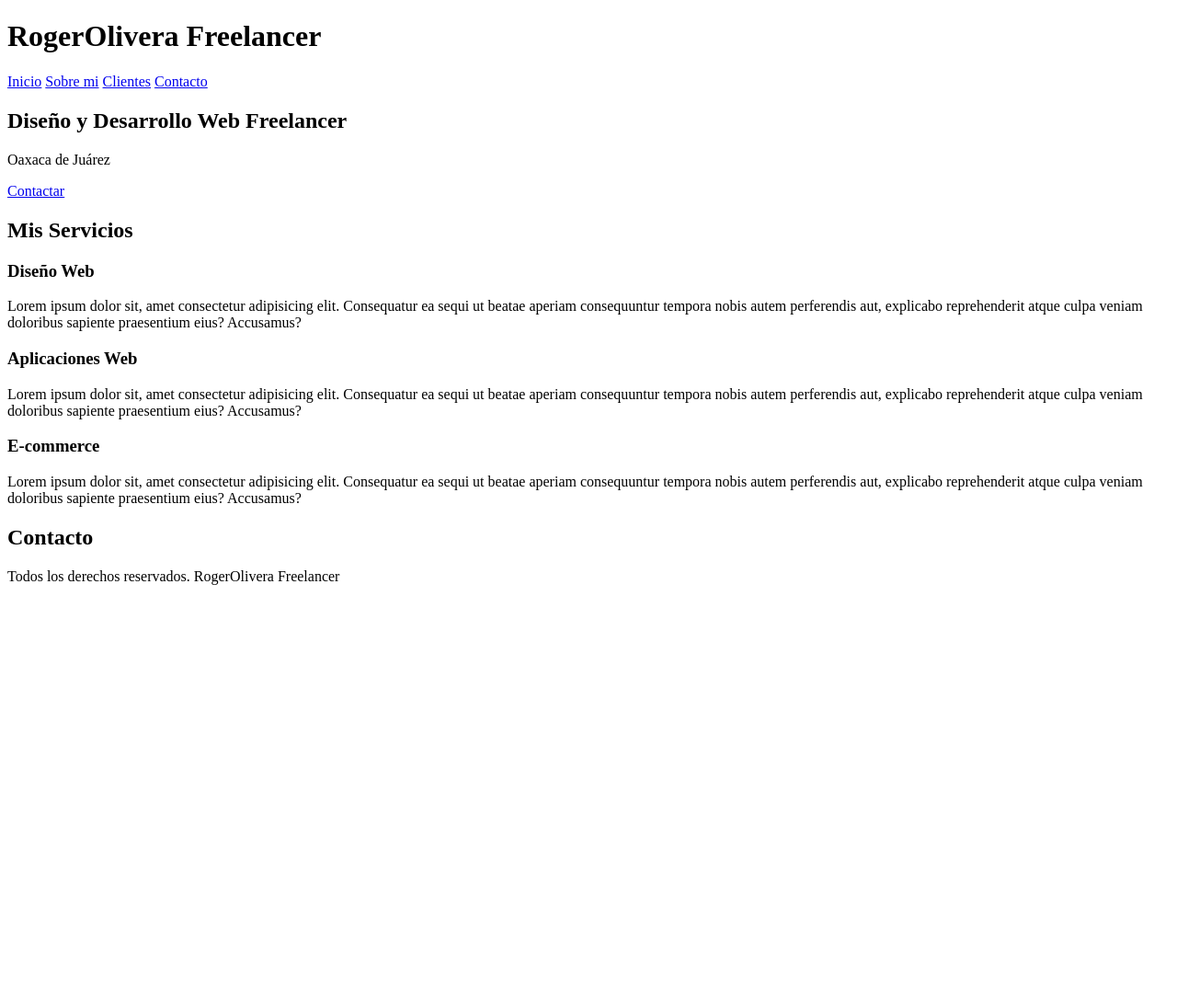
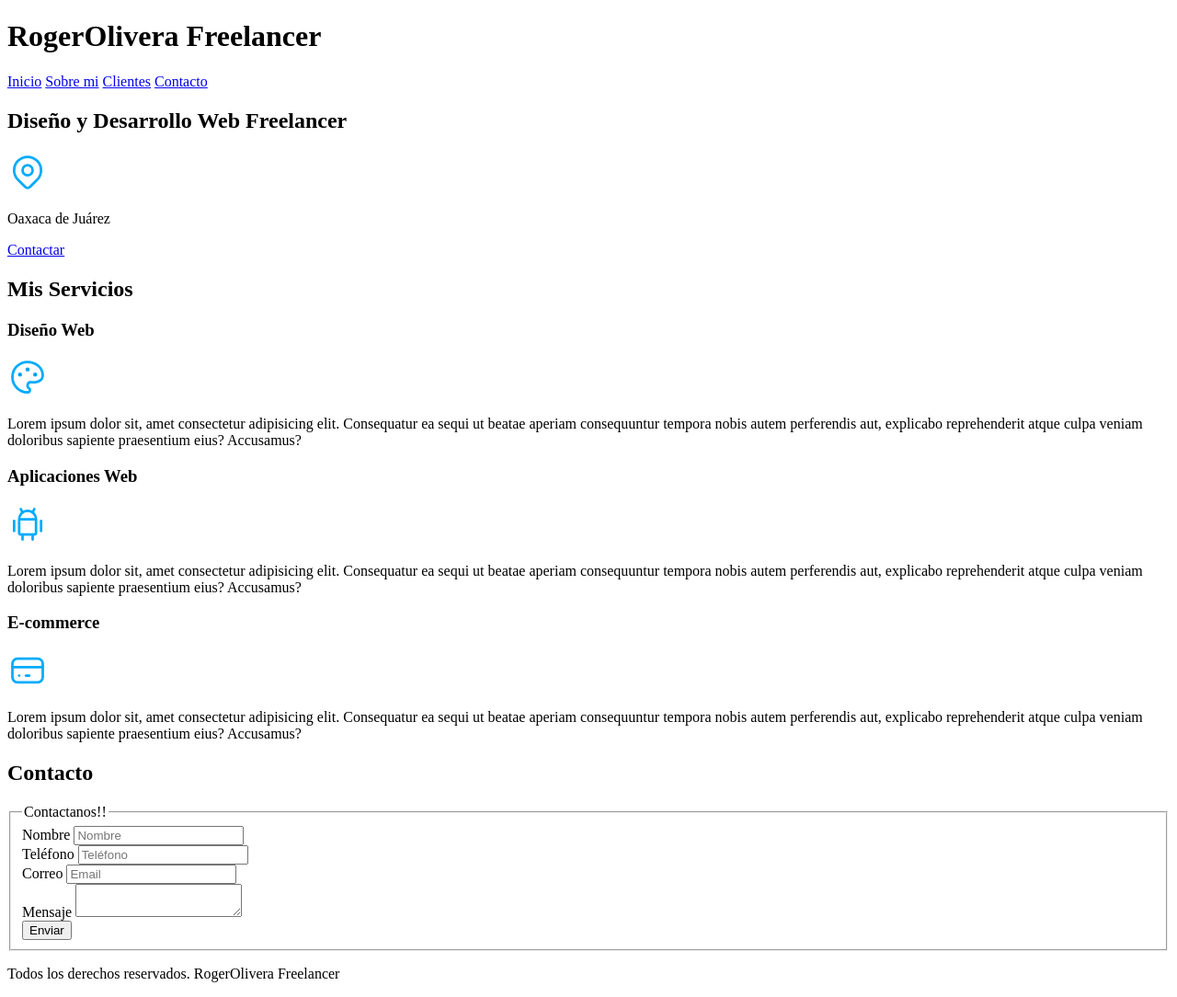
Before and after one commit to roger2107/cdw-freelancer, a plain HTML site: page index.html in a window 1280 px wide. Shown: the whole page at 92% size. Before the commit the page ends 800 px from the top, so only its background shows below. Drawn offline with Linux system fonts and the light colour scheme.

Commit message:
iconos agregados, formulario agregados, rama-casa

```diff
--- a/index.html
+++ b/index.html
@@ -21,6 +21,11 @@
 
     <section>
         <h2>Diseño y Desarrollo Web Freelancer</h2>
+        <svg xmlns="http://www.w3.org/2000/svg" class="icon icon-tabler icon-tabler-map-pin" width="44" height="44" viewBox="0 0 24 24" stroke-width="1.5" stroke="#00abfb" fill="none" stroke-linecap="round" stroke-linejoin="round">
+            <path stroke="none" d="M0 0h24v24H0z" fill="none"/>
+            <circle cx="12" cy="11" r="3" />
+            <path d="M17.657 16.657l-4.243 4.243a2 2 0 0 1 -2.827 0l-4.244 -4.243a8 8 0 1 1 11.314 0z" />
+        </svg>
         <p>Oaxaca de Juárez</p>
         <a href="#">Contactar</a>
     </section>
@@ -31,22 +36,77 @@
 
         <section>
             <h3>Diseño Web</h3>
+            <svg xmlns="http://www.w3.org/2000/svg" class="icon icon-tabler icon-tabler-palette" width="44" height="44" viewBox="0 0 24 24" stroke-width="1.5" stroke="#00abfb" fill="none" stroke-linecap="round" stroke-linejoin="round">
+                <path stroke="none" d="M0 0h24v24H0z" fill="none"/>
+                <path d="M12 21a9 9 0 1 1 0 -18a9 8 0 0 1 9 8a4.5 4 0 0 1 -4.5 4h-2.5a2 2 0 0 0 -1 3.75a1.3 1.3 0 0 1 -1 2.25" />
+                <circle cx="7.5" cy="10.5" r=".5" fill="currentColor" />
+                <circle cx="12" cy="7.5" r=".5" fill="currentColor" />
+                <circle cx="16.5" cy="10.5" r=".5" fill="currentColor" />
+            </svg>
             <p>Lorem ipsum dolor sit, amet consectetur adipisicing elit. Consequatur ea sequi ut beatae aperiam consequuntur tempora nobis autem perferendis aut, explicabo reprehenderit atque culpa veniam doloribus sapiente praesentium eius? Accusamus?</p>
         </section>
 
         <section>
             <h3>Aplicaciones Web</h3>
+            <svg xmlns="http://www.w3.org/2000/svg" class="icon icon-tabler icon-tabler-brand-android" width="44" height="44" viewBox="0 0 24 24" stroke-width="1.5" stroke="#00abfb" fill="none" stroke-linecap="round" stroke-linejoin="round">
+                <path stroke="none" d="M0 0h24v24H0z" fill="none"/>
+                <line x1="4" y1="10" x2="4" y2="16" />
+                <line x1="20" y1="10" x2="20" y2="16" />
+                <path d="M7 9h10v8a1 1 0 0 1 -1 1h-8a1 1 0 0 1 -1 -1v-8a5 5 0 0 1 10 0" />
+                <line x1="8" y1="3" x2="9" y2="5" />
+                <line x1="16" y1="3" x2="15" y2="5" />
+                <line x1="9" y1="18" x2="9" y2="21" />
+                <line x1="15" y1="18" x2="15" y2="21" />
+            </svg>
             <p>Lorem ipsum dolor sit, amet consectetur adipisicing elit. Consequatur ea sequi ut beatae aperiam consequuntur tempora nobis autem perferendis aut, explicabo reprehenderit atque culpa veniam doloribus sapiente praesentium eius? Accusamus?</p>
         </section>
 
         <section>
             <h3>E-commerce</h3>
+            <svg xmlns="http://www.w3.org/2000/svg" class="icon icon-tabler icon-tabler-credit-card" width="44" height="44" viewBox="0 0 24 24" stroke-width="1.5" stroke="#00abfb" fill="none" stroke-linecap="round" stroke-linejoin="round">
+                <path stroke="none" d="M0 0h24v24H0z" fill="none"/>
+                <rect x="3" y="5" width="18" height="14" rx="3" />
+                <line x1="3" y1="10" x2="21" y2="10" />
+                <line x1="7" y1="15" x2="7.01" y2="15" />
+                <line x1="11" y1="15" x2="13" y2="15" />
+            </svg>
             <p>Lorem ipsum dolor sit, amet consectetur adipisicing elit. Consequatur ea sequi ut beatae aperiam consequuntur tempora nobis autem perferendis aut, explicabo reprehenderit atque culpa veniam doloribus sapiente praesentium eius? Accusamus?</p>
         </section>
     </main>
 
     <section>
         <h2>Contacto</h2>
+
+        <form>
+            <fieldset>
+                <legend>Contactanos!!</legend>
+
+                <div>
+                    <label>Nombre</label>
+                    <input type="text" placeholder="Nombre">
+                </div>
+
+                <div>
+                    <label>Teléfono</label>
+                    <input type="tel" placeholder="Teléfono">
+                </div>
+
+                <div>
+                    <label>Correo</label>
+                    <input type="email" placeholder="Email">
+                </div>
+
+                <div>
+                    <label>Mensaje</label>
+                    <textarea ></textarea>
+                </div>
+
+                <div>
+                    <input type="submit" value="Enviar">
+                </div>
+
+            </fieldset>
+        </form>
     </section>
 
     <footer>
```
Also changed, not shown: img/hero.jpg (renamed from hero.jpg).
